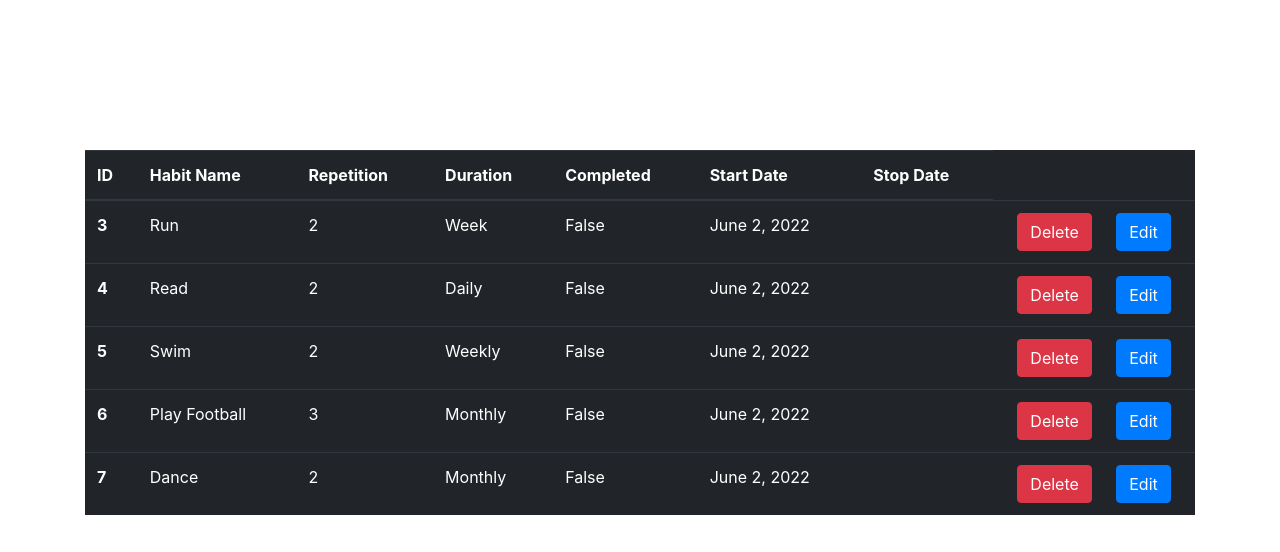
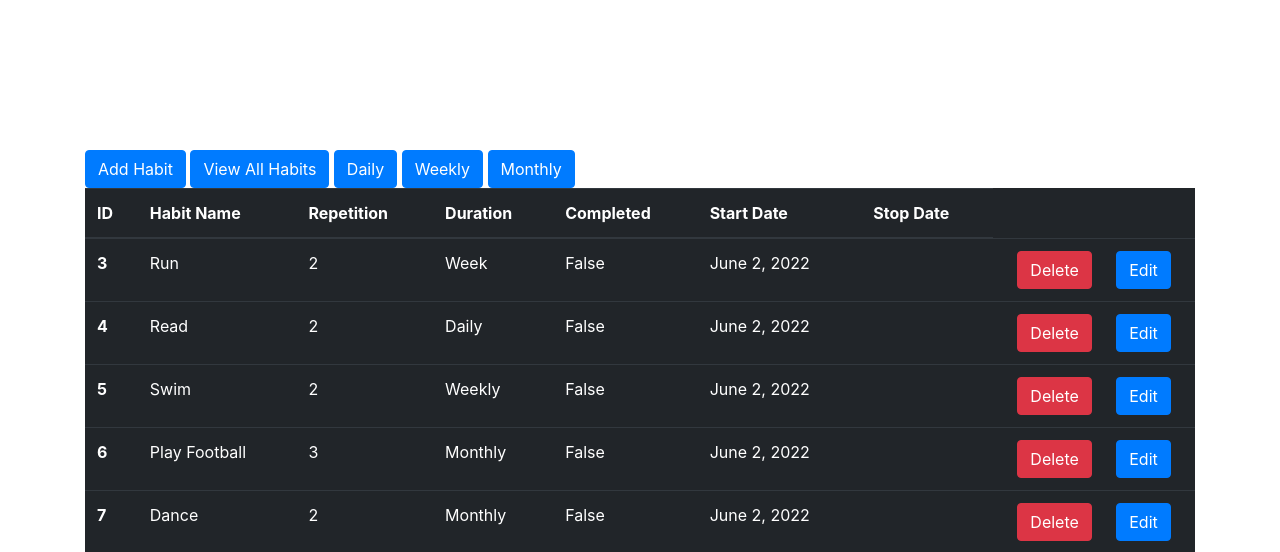
Before and after one commit to Ernest-Sakala/tracker, a Django app: page /habits in a window 1280 px wide. Shown: the top 552 px of the page. Run offline with Django 4.2, Linux system fonts and the light colour scheme; data comes from the database, SQL or seed files in the repository; both versions use the stored data as it was after the commit.

Commit message:
added getting habits by duration

```diff
--- a/habit/models.py
+++ b/habit/models.py
@@ -12,7 +12,7 @@ class HabitModel(models.Model):
     repetition = models.IntegerField()
     number_completed = models.IntegerField(default=0)
     duration = models.CharField(max_length=255)
-   # frequency = models.CharField(max_length=255)
+  # frequency = models.CharField(max_length=255)
     completed = models.BooleanField(default=False)
     start_date = models.DateField(default=timezone.now())
     finish_date = models.DateField(default=timezone.now())
--- a/habit/templates/add_habit.html
+++ b/habit/templates/add_habit.html
@@ -4,6 +4,8 @@
 {% block content %}
 
 
+
+<a href="{% url 'habits'  %}"> <button class = "btn btn-primary">View All Habits</button> </a>
    <div class="container">
 
 
--- a/habit/templates/habits.html
+++ b/habit/templates/habits.html
@@ -3,6 +3,12 @@
 
 {% block content %}
 
+
+<a href="{% url 'add-habit'  %}"> <button class = "btn btn-primary">Add Habit</button> </a>
+<a href="{% url 'habits'  %}"> <button class = "btn btn-primary">View All Habits</button> </a>
+<a href="{% url 'daily'  %}"> <button class = "btn btn-primary">Daily</button> </a>
+<a href="{% url 'weekly'  %}"> <button class = "btn btn-primary">Weekly</button> </a>
+<a href="{% url 'monthly'  %}"> <button class = "btn btn-primary">Monthly</button> </a>
 
 
 <table class="table table-dark">
--- a/habit/urls.py
+++ b/habit/urls.py
@@ -1,10 +1,14 @@
-from .views import AddHabitView, DeleteHabitView, HabitsView, UpdateHabitView
+from .views import AddHabitView, DeleteHabitView, HabitsView, UpdateHabitView, DailyHabitsView, WeeklyHabitsView, \
+    MonthlyHabitsView
 from django.urls import path
 
 
 urlpatterns = [
-    path('', AddHabitView.as_view()),
-    path('habits', HabitsView.as_view()),
+    path('', AddHabitView.as_view(), name='add-habit'),
+    path('habits', HabitsView.as_view(), name='habits'),
     path('delete/<pk>', DeleteHabitView.as_view()),
-    path('update/<pk>', UpdateHabitView.as_view(), name='update')
+    path('update/<pk>', UpdateHabitView.as_view(), name='update'),
+    path('daily', DailyHabitsView.as_view(), name='daily'),
+    path('weekly', WeeklyHabitsView.as_view(), name='weekly'),
+    path('monthly', MonthlyHabitsView.as_view(), name='monthly')
 ]
--- a/habit/views.py
+++ b/habit/views.py
@@ -3,23 +3,23 @@ from django.views import View
 from django.http import HttpResponse
 from habit.forms import HabitForm
 from habit.models import HabitModel
-from django.views.generic.edit import DeleteView , UpdateView
+from django.views.generic.edit import DeleteView, UpdateView
+
+
 # Create your views here.
 
 
 class AddHabitView(View):
 
     def get(self, request):
-
         form = HabitForm()
 
-        return render(request, 'add_habit.html', {'form' : form})
+        return render(request, 'add_habit.html', {'form': form})
 
     def post(self, request):
-
         habitModel = HabitForm(request.POST)
 
-        if(habitModel.is_valid()):
+        if (habitModel.is_valid()):
             habitModel.save()
 
         return redirect('/habits')
@@ -28,11 +28,39 @@ class AddHabitView(View):
 class HabitsView(View):
 
     def get(self, request):
+        habits = HabitModel.objects.all()
 
-      habits = HabitModel.objects.all()
+        return render(request, 'habits.html', {'habits': habits})
 
-      return render(request, 'habits.html', {'habits': habits})
 
+class DailyHabitsView(View):
+
+    def get(self, request):
+        habits = HabitModel.objects.filter(duration="Daily")
+
+        print(habits)
+
+        return render(request, 'habits.html', {'habits': habits})
+
+
+class WeeklyHabitsView(View):
+
+    def get(self, request):
+        habits = HabitModel.objects.filter(duration="Weekly")
+
+        print(habits)
+
+        return render(request, 'habits.html', {'habits': habits})
+
+
+class MonthlyHabitsView(View):
+
+    def get(self, request):
+        habits = HabitModel.objects.filter(duration="Monthly")
+
+        print(habits)
+
+        return render(request, 'habits.html', {'habits': habits})
 
 
 class DeleteHabitView(DeleteView):
```
Also changed, not shown: db.sqlite3, 2 other files.
